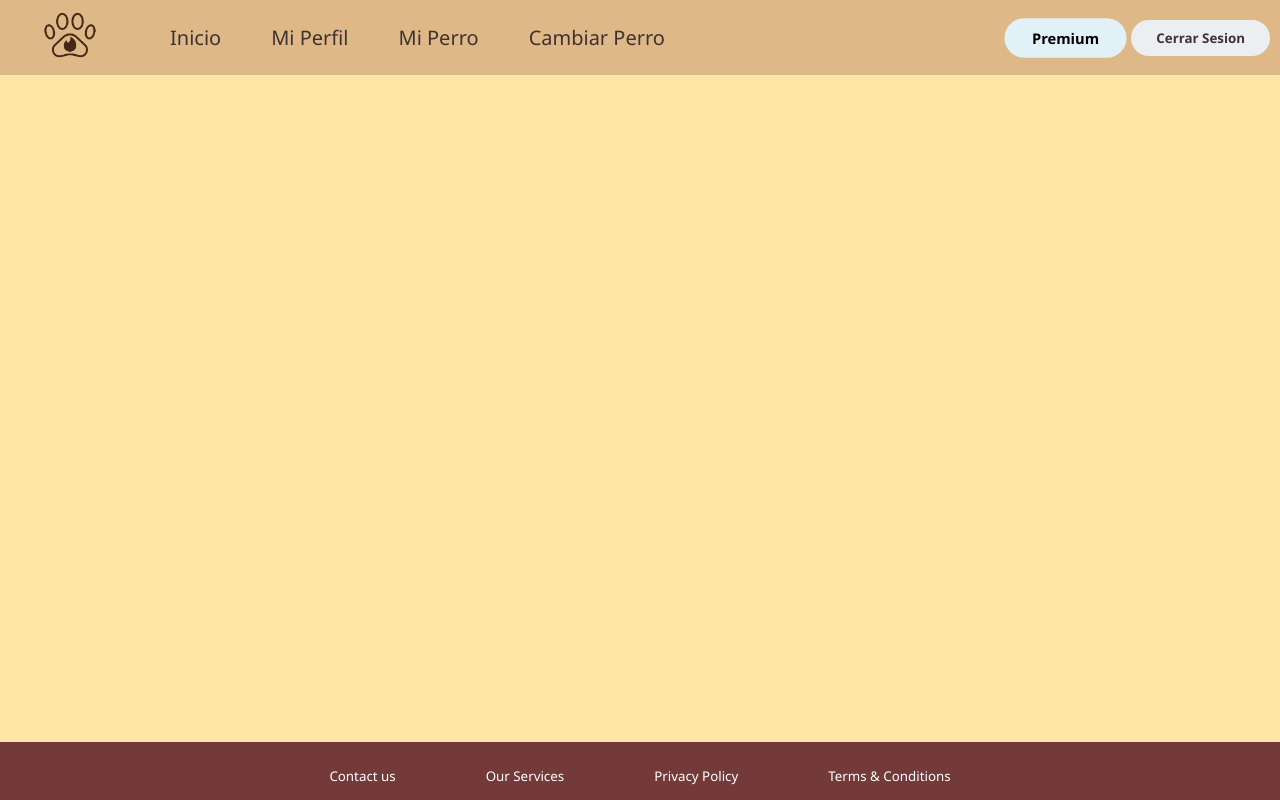
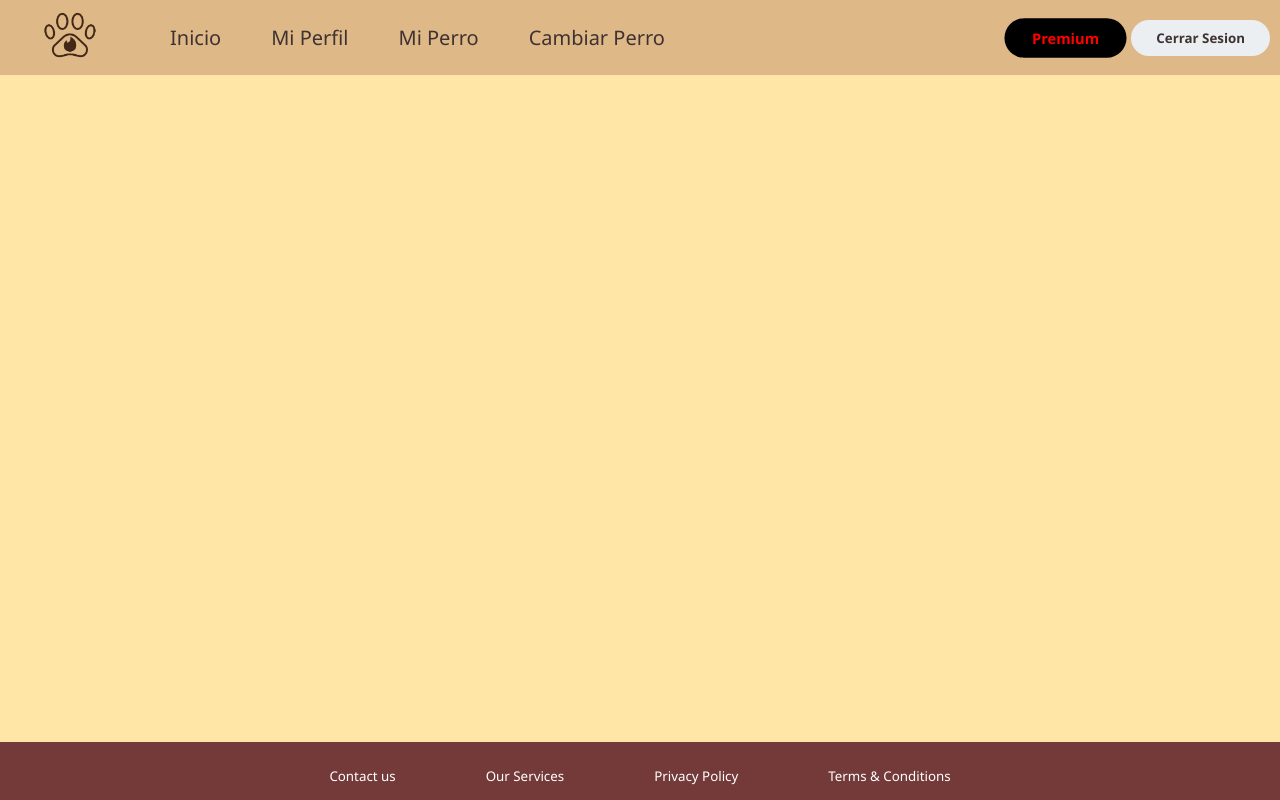
Before and after one commit to LautaroOlmedo/Barney, a React (Create React App) app: page / in a window 1280 px wide. In both pictures the pointer is over the button "Premium". Built offline with nearby package versions, Linux system fonts and the light colour scheme.

Commit message:
change premium button

```diff
--- a/src/common/navBar/NavBar.css
+++ b/src/common/navBar/NavBar.css
@@ -82,10 +82,15 @@ body{
   cursor: pointer;
   transition: all 0.3s ease 0s;
 }
-
-.navbar-button:hover, .premium-button:hover {
+.premium-button:hover {
+  background-color: black; /* Fondo negro al pasar el cursor */
+  color: red; /* Texto dorado al pasar el cursor */
+}
+.navbar-button:hover {
   background-color: #e2f1f8;
   color: black;
+}
+.navbar-button:hover, .premium-button:hover {
   transform: scale(1.1);
 }
 
```
